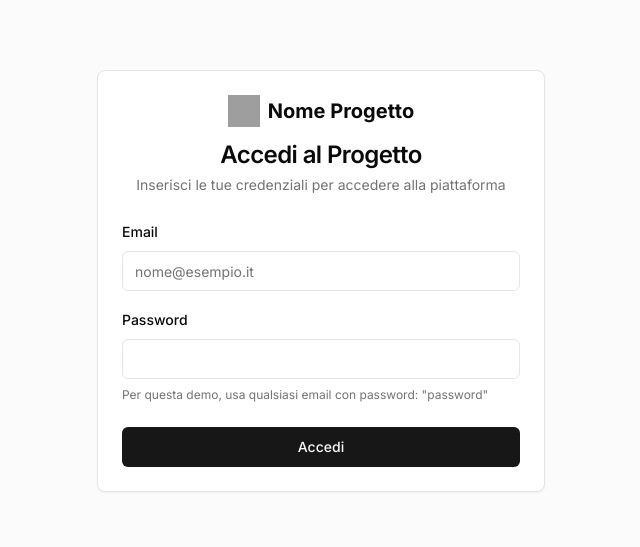
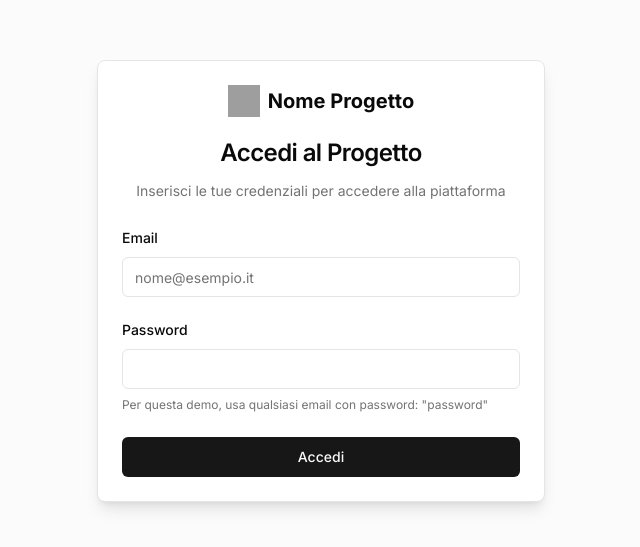
Before and after one commit to GiacomoMarani/mybimportal, a Next.js app: page /login in a window 1280 px wide. Shown: the part 119-666 px from the top of the page, without its empty margins (319-959 px from the left). Built offline with nearby package versions, Linux system fonts and the light colour scheme; grey boxes are pictures that could not be loaded.

Commit message:
Newcommit

```diff
--- a/app/dashboards/page.tsx
+++ b/app/dashboards/page.tsx
@@ -15,7 +15,7 @@ export default function DashboardsPage() {
   return (
     <ProtectedRoute>
       <MainLayout>
-        <div className="container py-8">
+        <div className="container py-8 px-6">
           <h1 className="text-3xl font-bold mb-6">Dashboard</h1>
 
           <div className="grid grid-cols-1 lg:grid-cols-4 gap-6">
--- a/app/documents/page.tsx
+++ b/app/documents/page.tsx
@@ -9,7 +9,7 @@ export default function DocumentsPage() {
   return (
     <ProtectedRoute>
       <MainLayout>
-        <div className="container py-8">
+        <div className="container py-8 px-6">
           <h1 className="text-3xl font-bold mb-6">Documenti</h1>
 
           <div className="space-y-4">
--- a/app/login/page.tsx
+++ b/app/login/page.tsx
@@ -43,9 +43,9 @@ export default function LoginPage() {
   }
 
   return (
-    <div className="min-h-screen flex items-center justify-center bg-muted/40 p-4">
-      <Card className="w-full max-w-md">
-        <CardHeader className="space-y-1">
+    <div className="min-h-screen flex items-center justify-center bg-muted/40 px-6 py-8">
+      <Card className="w-full max-w-md mx-auto shadow-lg">
+        <CardHeader className="space-y-3">
           <div className="flex items-center justify-center mb-2">
             <div className="flex items-center gap-2">
               {projectConfig.logo ? (
@@ -62,7 +62,7 @@ export default function LoginPage() {
           </CardDescription>
         </CardHeader>
         <form onSubmit={handleSubmit}>
-          <CardContent className="space-y-4">
+          <CardContent className="space-y-5 px-6">
             {error && <div className="p-3 text-sm bg-destructive/15 text-destructive rounded-md">{error}</div>}
             <div className="space-y-2">
               <Label htmlFor="email">Email</Label>
@@ -76,7 +76,7 @@ export default function LoginPage() {
               </p>
             </div>
           </CardContent>
-          <CardFooter>
+          <CardFooter className="px-6 pb-6">
             <Button type="submit" className="w-full" disabled={isLoading}>
               {isLoading ? (
                 <>
--- a/app/models/page.tsx
+++ b/app/models/page.tsx
@@ -15,7 +15,7 @@ export default function ModelsPage() {
   return (
     <ProtectedRoute>
       <MainLayout>
-        <div className="container py-8">
+        <div className="container py-8 px-6">
           <h1 className="text-3xl font-bold mb-6">Modelli 3D</h1>
 
           <div className="grid grid-cols-1 lg:grid-cols-4 gap-6">
--- a/app/page.tsx
+++ b/app/page.tsx
@@ -12,7 +12,7 @@ export default function HomePage() {
     <ProtectedRoute>
       <MainLayout>
         <section className="py-12 md:py-20">
-          <div className="container">
+          <div className="container px-6">
             <div className="max-w-3xl mx-auto text-center mb-12">
               <h1 className="text-4xl md:text-5xl font-bold tracking-tight mb-4">{projectConfig.name}</h1>
               <p className="text-xl text-muted-foreground">{projectConfig.description}</p>
--- a/app/team/page.tsx
+++ b/app/team/page.tsx
@@ -11,7 +11,7 @@ export default function TeamPage() {
   return (
     <ProtectedRoute>
       <MainLayout>
-        <div className="container py-8">
+        <div className="container py-8 px-6">
           <h1 className="text-3xl font-bold mb-6">Team di Progetto</h1>
 
           <div className="grid grid-cols-1 md:grid-cols-2 lg:grid-cols-3 gap-6">
--- a/components/layout/main-layout.tsx
+++ b/components/layout/main-layout.tsx
@@ -28,7 +28,7 @@ export function MainLayout({ children, className }: MainLayoutProps) {
   return (
     <div className="flex flex-col min-h-screen">
       <header className="border-b">
-        <div className="container flex h-16 items-center justify-between py-4">
+        <div className="container flex h-16 items-center justify-between py-4 px-6">
           <div className="flex items-center gap-2">
             <Link href="/" className="flex items-center gap-2">
               {projectConfig.logo ? (
@@ -76,7 +76,7 @@ export function MainLayout({ children, className }: MainLayoutProps) {
       </header>
       <main className={cn("flex-1", className)}>{children}</main>
       <footer className="border-t py-6">
-        <div className="container flex flex-col md:flex-row items-center justify-between gap-4">
+        <div className="container flex flex-col md:flex-row items-center justify-between gap-4 px-6">
           <div className="flex items-center gap-2">
             {projectConfig.logo ? (
               <img src={projectConfig.logo || "/placeholder.svg"} alt={projectConfig.name} className="h-5 w-5" />
```
